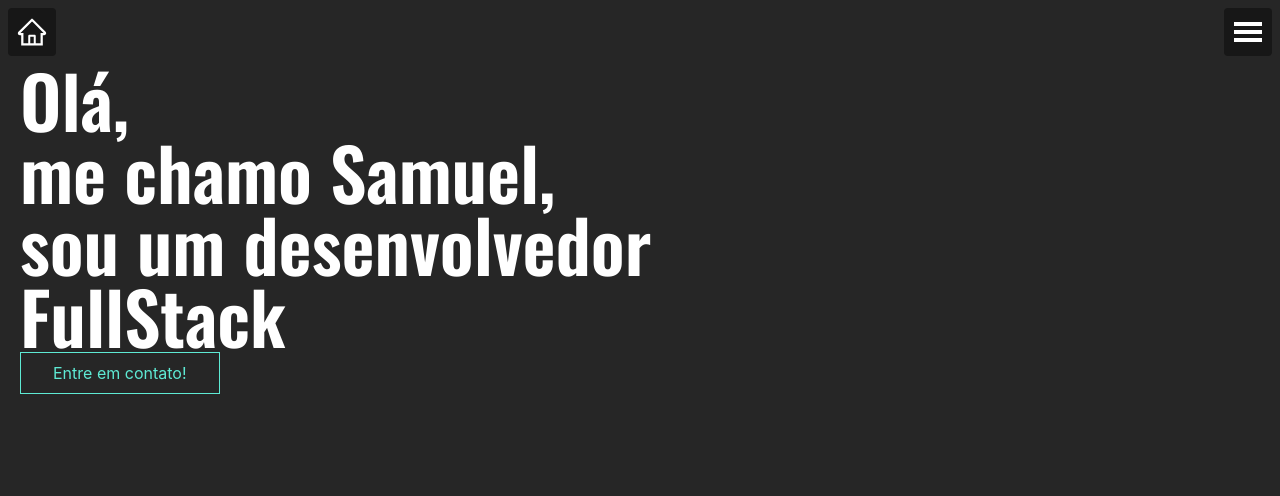
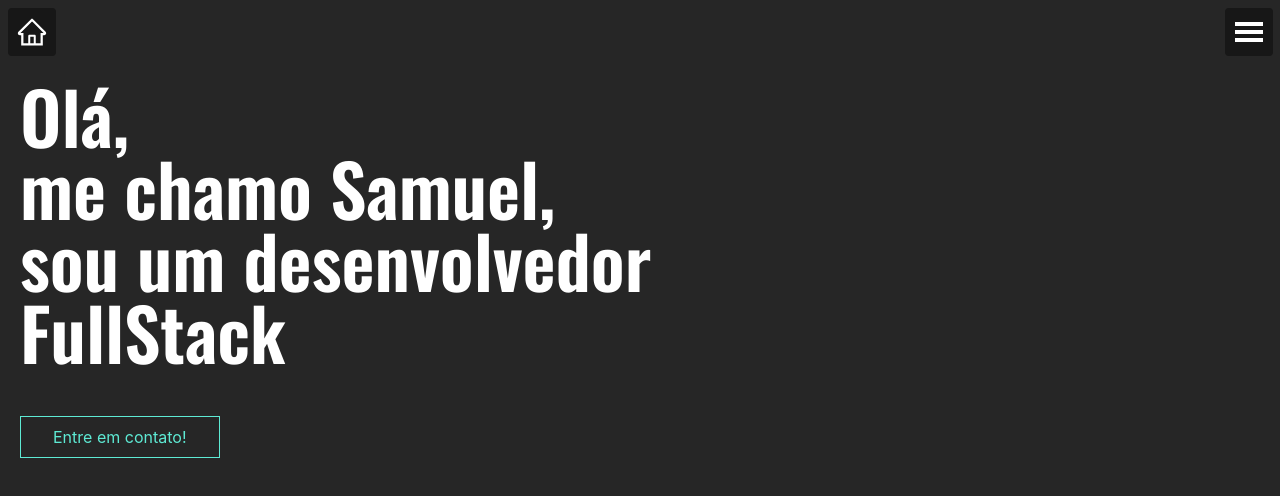
Before and after one commit to samuelbagatelli/portfolio, a React (Create React App) app: page / in a window 1280 px wide. Shown: the top 496 px of the page. Built offline with nearby package versions, Linux system fonts and the light colour scheme.

Commit message:
Instalação de algumas libs de css e embelezamento da página

```diff
--- a/package.json
+++ b/package.json
@@ -10,6 +10,7 @@
     "react-dom": "^18.2.0",
     "react-icons": "^4.6.0",
     "react-scripts": "5.0.1",
+    "simplebar-react": "^2.4.3",
     "web-vitals": "^2.1.4"
   },
   "scripts": {
--- a/src/App.js
+++ b/src/App.js
@@ -1,12 +1,16 @@
 import React from 'react';
+import SimpleBar from 'simplebar-react';
+import 'simplebar-react/dist/simplebar.min.css';
 import Header from './components/Header';
 import Presentation from './components/Presentation';
 
 export default function App() {
   return (
-    <main>
-      <Header />
-      <Presentation />
-    </main>
+    <SimpleBar forceVisible="y" style={{ maxHeight: '100vh' }} autoHide={false}>
+      <main>
+        <Header />
+        <Presentation />
+      </main>
+    </SimpleBar>
   );
 }
--- a/src/components/Header.js
+++ b/src/components/Header.js
@@ -4,11 +4,11 @@ import { GiHamburgerMenu } from 'react-icons/gi';
 
 export default function Header() {
   return (
-    <header className="flex justify-between m-2 sticky" name="header">
+    <header className="fixed flex one-hundred-percent justify-between m-2" name="header">
       <a href="#header">
         <AiOutlineHome className="text-5xl text-white bg-neutral-900 rounded p-2 hover:bg-neutral-200 hover:text-black" />
       </a>
-      <GiHamburgerMenu className="text-5xl text-white bg-neutral-900 rounded p-2 hover:bg-neutral-200 hover:text-black" />
+      <GiHamburgerMenu className="text-5xl text-white bg-neutral-900 rounded p-2 hover:bg-neutral-200 hover:text-black float-right" />
     </header>
   );
 }
--- a/src/components/Presentation.js
+++ b/src/components/Presentation.js
@@ -2,8 +2,8 @@ import React from 'react';
 
 export default function Presentation() {
   return (
-    <section className="ml-5">
-      <p className="font-oswald font-bold text-7xl">
+    <section className="ml-5 py-20">
+      <p className="font-oswald font-bold text-7xl pb-12">
         Olá,
         <br />
         me chamo Samuel,
@@ -12,7 +12,7 @@ export default function Presentation() {
         <br />
         FullStack
       </p>
-      <button className="border border-teal-300 px-8 py-2 text-teal-300">
+      <button className="border border-teal-300 px-8 py-2 text-teal-300 transition-contact">
         Entre em contato!
       </button>
     </section>
--- a/src/index.css
+++ b/src/index.css
@@ -1,6 +1,10 @@
 @tailwind base;
 @tailwind components;
 @tailwind utilities;
+
+html::-webkit-scrollbar {
+  display: none;
+}
 
 body {
   margin: 0;
@@ -21,3 +25,13 @@ code {
 .font-oswald {
   font-family: 'Oswald';
 }
+
+.transition-contact:hover {
+  background-color: rgb(94 234 212);
+  color: black;
+  transition-duration: 1s;
+}
+
+.one-hundred-percent {
+  width: 98.8vw;
+}
```
Also changed, not shown: 1 other file (tests, documents, lock files or other folders).
